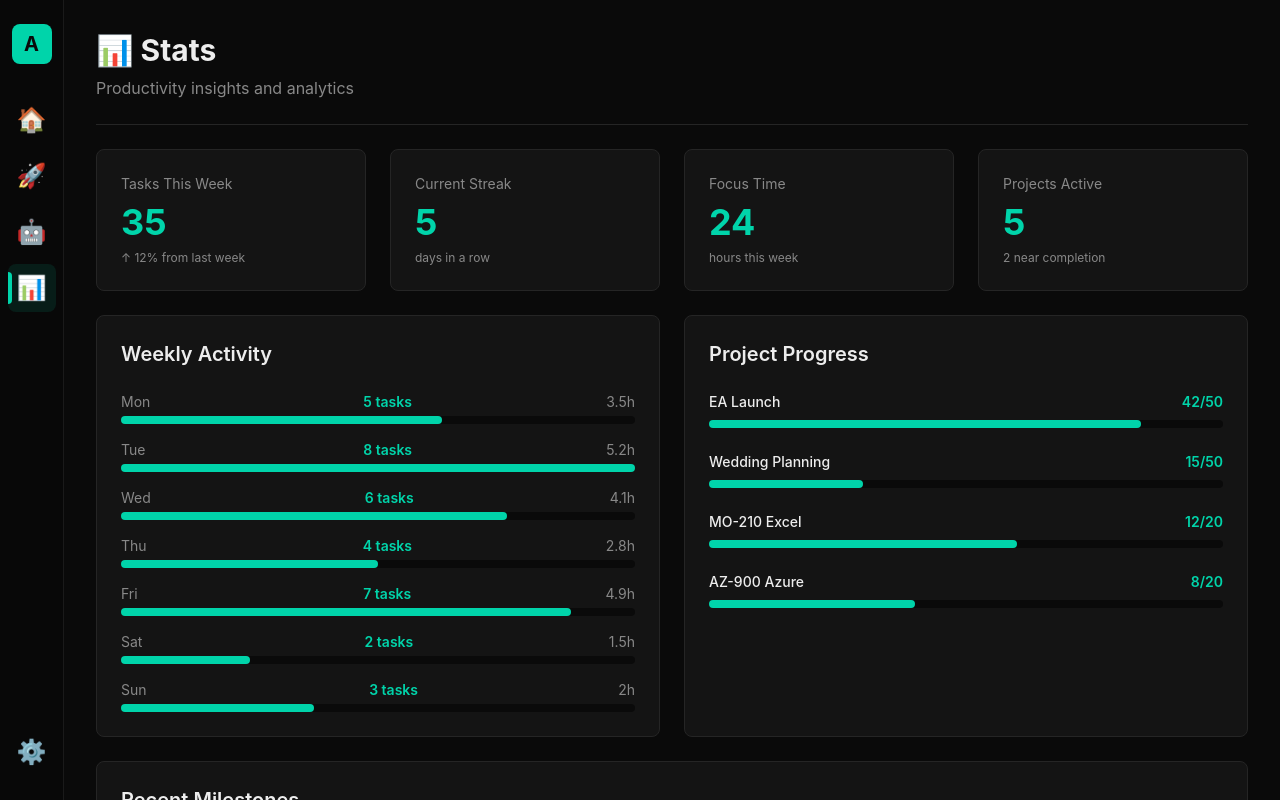
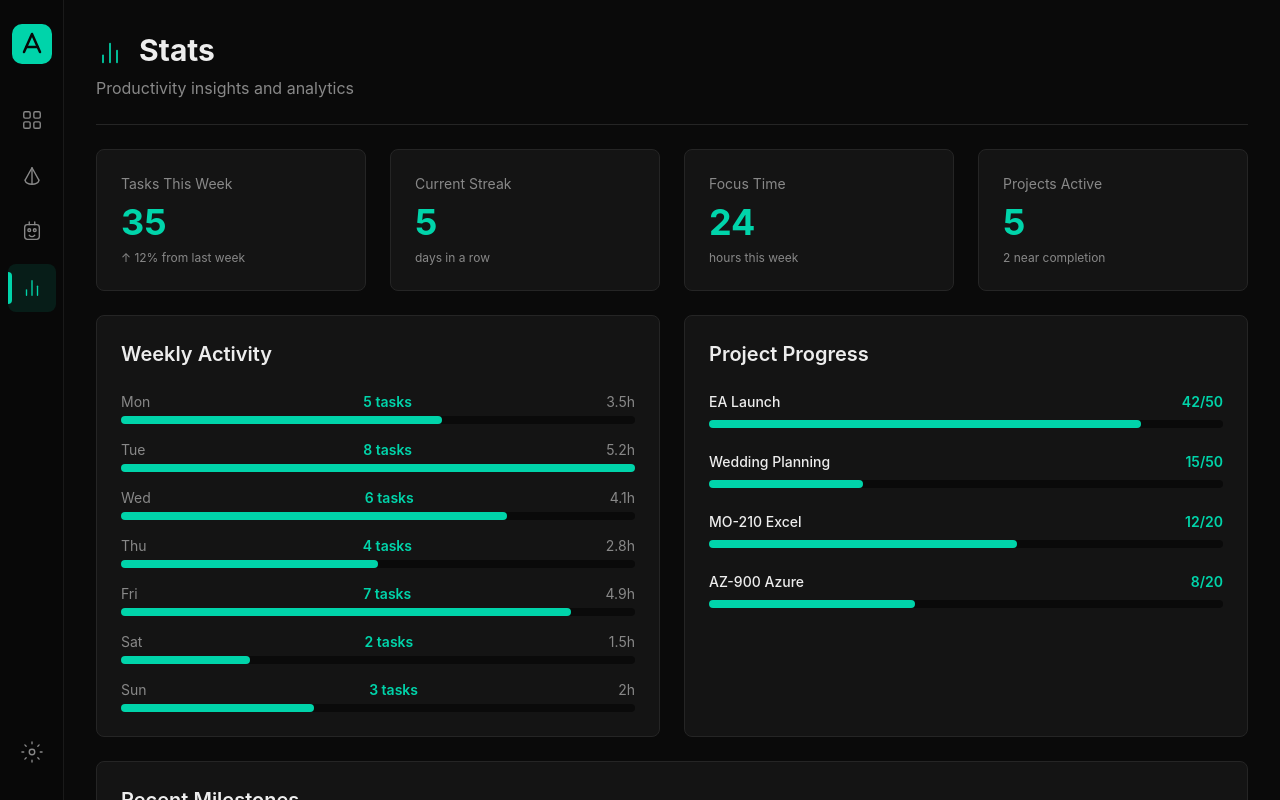
Before and after one commit to atlasbotadmin/mission-control, a Next.js app: page /stats in a window 1280 px wide. Shown: the top 800 px of the page. Built offline with nearby package versions, Linux system fonts and the light colour scheme.

Commit message:
replace emoji with custom SVG icons

```diff
--- a/app/agents/page.tsx
+++ b/app/agents/page.tsx
@@ -46,7 +46,7 @@ export default function AgentsPage() {
         {/* Header */}
         <header className="pb-6 border-b border-border">
           <h1 className="text-3xl font-bold">
-            <span className="text-accent">🤖</span> Agents
+            <svg width="28" height="28" viewBox="0 0 24 24" fill="none" stroke="#00d4aa" strokeWidth="1.5" strokeLinecap="round" strokeLinejoin="round" className="inline-block mr-2 align-middle"><rect x="4" y="4" width="16" height="16" rx="3" /><circle cx="9" cy="10" r="1.5" /><circle cx="15" cy="10" r="1.5" /><path d="M9 15.5c0 0 1.5 1.5 3 1.5s3-1.5 3-1.5" /><path d="M9 1v3" /><path d="M15 1v3" /></svg> Agents
           </h1>
           <p className="text-muted mt-2">AI agents and their capabilities</p>
         </header>
--- a/app/components/Sidebar.tsx
+++ b/app/components/Sidebar.tsx
@@ -2,15 +2,57 @@
 
 import Link from 'next/link';
 import { usePathname } from 'next/navigation';
+import { ReactNode } from 'react';
+
+const icons: Record<string, (color: string) => ReactNode> = {
+  dashboard: (color) => (
+    <svg width="22" height="22" viewBox="0 0 24 24" fill="none" stroke={color} strokeWidth="1.5" strokeLinecap="round" strokeLinejoin="round">
+      <rect x="3" y="3" width="7" height="7" rx="1.5" />
+      <rect x="14" y="3" width="7" height="7" rx="1.5" />
+      <rect x="3" y="14" width="7" height="7" rx="1.5" />
+      <rect x="14" y="14" width="7" height="7" rx="1.5" />
+    </svg>
+  ),
+  projects: (color) => (
+    <svg width="22" height="22" viewBox="0 0 24 24" fill="none" stroke={color} strokeWidth="1.5" strokeLinecap="round" strokeLinejoin="round">
+      <path d="M4.5 16.5L12 3l7.5 13.5" />
+      <path d="M12 3v18" />
+      <path d="M4.5 16.5c0 2.5 3.4 4.5 7.5 4.5s7.5-2 7.5-4.5" />
+    </svg>
+  ),
+  agents: (color) => (
+    <svg width="22" height="22" viewBox="0 0 24 24" fill="none" stroke={color} strokeWidth="1.5" strokeLinecap="round" strokeLinejoin="round">
+      <rect x="4" y="4" width="16" height="16" rx="3" />
+      <circle cx="9" cy="10" r="1.5" />
+      <circle cx="15" cy="10" r="1.5" />
+      <path d="M9 15.5c0 0 1.5 1.5 3 1.5s3-1.5 3-1.5" />
+      <path d="M9 1v3" />
+      <path d="M15 1v3" />
+    </svg>
+  ),
+  stats: (color) => (
+    <svg width="22" height="22" viewBox="0 0 24 24" fill="none" stroke={color} strokeWidth="1.5" strokeLinecap="round" strokeLinejoin="round">
+      <path d="M18 20V10" />
+      <path d="M12 20V4" />
+      <path d="M6 20v-6" />
+    </svg>
+  ),
+  settings: (color) => (
+    <svg width="22" height="22" viewBox="0 0 24 24" fill="none" stroke={color} strokeWidth="1.5" strokeLinecap="round" strokeLinejoin="round">
+      <circle cx="12" cy="12" r="3" />
+      <path d="M12 1v2M12 21v2M4.22 4.22l1.42 1.42M18.36 18.36l1.42 1.42M1 12h2M21 12h2M4.22 19.78l1.42-1.42M18.36 5.64l1.42-1.42" />
+    </svg>
+  ),
+};
 
 const Sidebar = () => {
   const pathname = usePathname();
 
   const navItems = [
-    { href: '/', icon: '🏠', label: 'Dashboard' },
-    { href: '/projects', icon: '🚀', label: 'Projects' },
-    { href: '/agents', icon: '🤖', label: 'Agents' },
-    { href: '/stats', icon: '📊', label: 'Stats' },
+    { href: '/', icon: 'dashboard', label: 'Dashboard' },
+    { href: '/projects', icon: 'projects', label: 'Projects' },
+    { href: '/agents', icon: 'agents', label: 'Agents' },
+    { href: '/stats', icon: 'stats', label: 'Stats' },
   ];
 
   const isActive = (path: string) => pathname === path;
@@ -19,9 +61,11 @@ const Sidebar = () => {
     <aside className="fixed left-0 top-0 h-screen w-16 bg-[#080808] border-r border-[#1a1a1a] flex flex-col items-center py-6 z-50">
       {/* Logo */}
       <div className="mb-8">
-        <div className="w-10 h-10 rounded-lg bg-accent flex items-center justify-center text-background font-bold text-xl">
-          A
-        </div>
+        <svg width="40" height="40" viewBox="0 0 40 40" fill="none">
+          <rect width="40" height="40" rx="10" fill="#00d4aa" />
+          <path d="M12 28L20 10L28 28" stroke="#080808" strokeWidth="2.5" strokeLinecap="round" strokeLinejoin="round" />
+          <path d="M14.5 23H25.5" stroke="#080808" strokeWidth="2.5" strokeLinecap="round" />
+        </svg>
       </div>
 
       {/* Navigation */}
@@ -31,12 +75,12 @@ const Sidebar = () => {
             key={item.href}
             href={item.href}
             className={`
-              w-12 h-12 rounded-lg flex items-center justify-center text-2xl
+              w-12 h-12 rounded-lg flex items-center justify-center
               transition-all duration-200 relative group
               ${
                 isActive(item.href)
-                  ? 'bg-accent/10 text-accent'
-                  : 'text-muted hover:bg-[#1a1a1a] hover:text-text'
+                  ? 'bg-accent/10'
+                  : 'hover:bg-[#1a1a1a]'
               }
             `}
             title={item.label}
@@ -44,7 +88,7 @@ const Sidebar = () => {
             {isActive(item.href) && (
               <div className="absolute left-0 top-1/2 -translate-y-1/2 w-1 h-8 bg-accent rounded-r"></div>
             )}
-            <span>{item.icon}</span>
+            {icons[item.icon](isActive(item.href) ? '#00d4aa' : '#888')}
             {/* Tooltip */}
             <span className="absolute left-16 ml-2 px-3 py-1.5 bg-[#1a1a1a] text-text text-sm rounded-lg whitespace-nowrap opacity-0 group-hover:opacity-100 transition-opacity pointer-events-none border border-[#252525]">
               {item.label}
@@ -57,12 +101,12 @@ const Sidebar = () => {
       <Link
         href="/settings"
         className={`
-          w-12 h-12 rounded-lg flex items-center justify-center text-2xl
+          w-12 h-12 rounded-lg flex items-center justify-center
           transition-all duration-200 relative group
           ${
             isActive('/settings')
-              ? 'bg-accent/10 text-accent'
-              : 'text-muted hover:bg-[#1a1a1a] hover:text-text'
+              ? 'bg-accent/10'
+              : 'hover:bg-[#1a1a1a]'
           }
         `}
         title="Settings"
@@ -70,7 +114,7 @@ const Sidebar = () => {
         {isActive('/settings') && (
           <div className="absolute left-0 top-1/2 -translate-y-1/2 w-1 h-8 bg-accent rounded-r"></div>
         )}
-        <span>⚙️</span>
+        {icons.settings(isActive('/settings') ? '#00d4aa' : '#888')}
         {/* Tooltip */}
         <span className="absolute left-16 ml-2 px-3 py-1.5 bg-[#1a1a1a] text-text text-sm rounded-lg whitespace-nowrap opacity-0 group-hover:opacity-100 transition-opacity pointer-events-none border border-[#252525]">
           Settings
--- a/app/projects/page.tsx
+++ b/app/projects/page.tsx
@@ -15,7 +15,7 @@ export default function ProjectsPage() {
         {/* Header */}
         <header className="pb-6 border-b border-border">
           <h1 className="text-3xl font-bold">
-            <span className="text-accent">🚀</span> Projects
+            <svg width="28" height="28" viewBox="0 0 24 24" fill="none" stroke="#00d4aa" strokeWidth="1.5" strokeLinecap="round" strokeLinejoin="round" className="inline-block mr-2 align-middle"><path d="M4.5 16.5L12 3l7.5 13.5" /><path d="M12 3v18" /><path d="M4.5 16.5c0 2.5 3.4 4.5 7.5 4.5s7.5-2 7.5-4.5" /></svg> Projects
           </h1>
           <p className="text-muted mt-2">Active projects and goals</p>
         </header>
--- a/app/settings/page.tsx
+++ b/app/settings/page.tsx
@@ -7,7 +7,7 @@ export default function SettingsPage() {
         {/* Header */}
         <header className="pb-6 border-b border-border">
           <h1 className="text-3xl font-bold">
-            <span className="text-accent">⚙️</span> Settings
+            <svg width="28" height="28" viewBox="0 0 24 24" fill="none" stroke="#00d4aa" strokeWidth="1.5" strokeLinecap="round" strokeLinejoin="round" className="inline-block mr-2 align-middle"><circle cx="12" cy="12" r="3" /><path d="M12 1v2M12 21v2M4.22 4.22l1.42 1.42M18.36 18.36l1.42 1.42M1 12h2M21 12h2M4.22 19.78l1.42-1.42M18.36 5.64l1.42-1.42" /></svg> Settings
           </h1>
           <p className="text-muted mt-2">Configure your Mission Control preferences</p>
         </header>
--- a/app/stats/page.tsx
+++ b/app/stats/page.tsx
@@ -26,7 +26,7 @@ export default function StatsPage() {
         {/* Header */}
         <header className="pb-6 border-b border-border">
           <h1 className="text-3xl font-bold">
-            <span className="text-accent">📊</span> Stats
+            <svg width="28" height="28" viewBox="0 0 24 24" fill="none" stroke="#00d4aa" strokeWidth="1.5" strokeLinecap="round" strokeLinejoin="round" className="inline-block mr-2 align-middle"><path d="M18 20V10" /><path d="M12 20V4" /><path d="M6 20v-6" /></svg> Stats
           </h1>
           <p className="text-muted mt-2">Productivity insights and analytics</p>
         </header>
@@ -110,7 +110,7 @@ export default function StatsPage() {
           <h2 className="text-xl font-semibold mb-4">Recent Milestones</h2>
           <div className="space-y-3">
             <div className="flex items-center gap-3 text-sm">
-              <span className="text-accent text-2xl">🎯</span>
+              <svg width="24" height="24" viewBox="0 0 24 24" fill="none" stroke="#00d4aa" strokeWidth="1.5" strokeLinecap="round" strokeLinejoin="round"><circle cx="12" cy="12" r="10" /><circle cx="12" cy="12" r="6" /><circle cx="12" cy="12" r="2" /></svg>
               <div>
                 <div className="font-medium">Completed AZ-900 Module 2</div>
                 <div className="text-muted text-xs">Feb 15, 2026</div>
```
